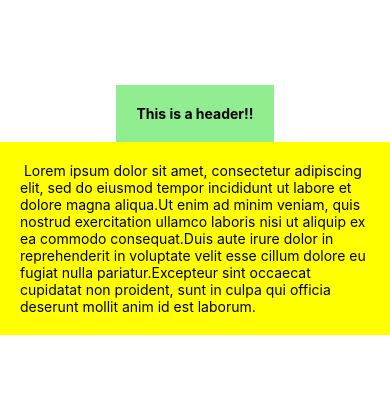
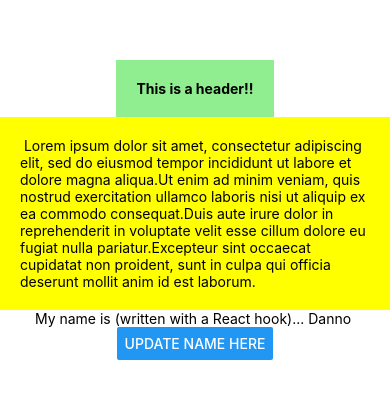
Before and after one commit to DanBurbach/React-Native-Basic, a React Native app: screen / in a window 390 px wide. Shown: the part 212-610 px from the top of the page. Built offline with nearby package versions, Linux system fonts and the light colour scheme.

Commit message:
generate React hook for display of name, place button for future update of name below

```diff
--- a/App.js
+++ b/App.js
@@ -1,7 +1,9 @@
-import React from 'react';
-import { StyleSheet, Text, View } from 'react-native';
+import React, { useState } from 'react';
+import { StyleSheet, Text, View, Button } from 'react-native';
 
 export default function App() {
+  const [name, setName] = useState('Danno');
+
   return (
     <View style={styles.container}>
       <View style={styles.header}>
@@ -9,6 +11,11 @@ export default function App() {
       </View>
       <View style={styles.bodyText}>
         <Text> Lorem ipsum dolor sit amet, consectetur adipiscing elit, sed do eiusmod tempor incididunt ut labore et dolore magna aliqua.Ut enim ad minim veniam, quis nostrud exercitation ullamco laboris nisi ut aliquip ex ea commodo consequat.Duis aute irure dolor in reprehenderit in voluptate velit esse cillum dolore eu fugiat nulla pariatur.Excepteur sint occaecat cupidatat non proident, sunt in culpa qui officia deserunt mollit anim id est laborum. </Text>
+      </View>
+      <Text>My name is (written with a React hook)... {name} </Text>
+      <Text></Text>
+      <View style={styles.buttonContainer}>
+        <Button title='update name here'/>
       </View>
     </View>
   );
```
